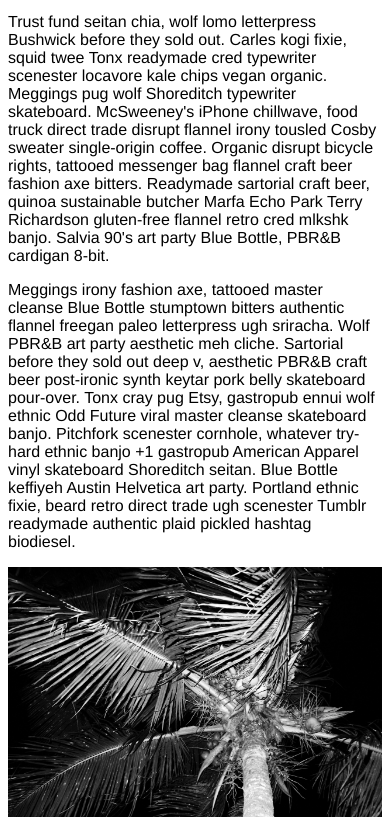
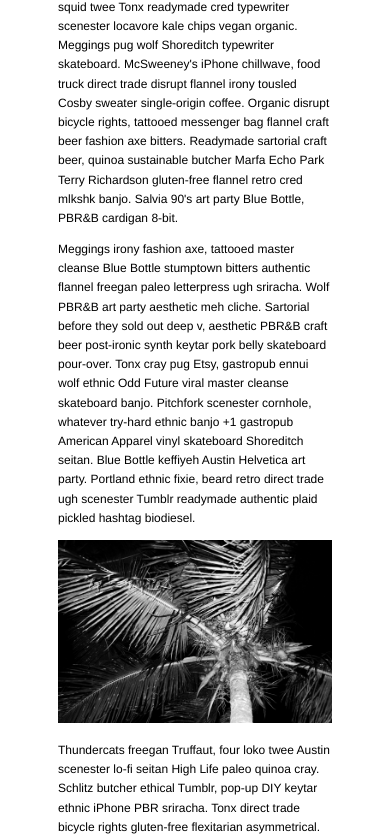
Before and after one commit to fat/zoom.js, a plain HTML site: page index.html in a window 390 px wide. Shown: the part 145-979 px from the top of the page. Drawn offline with nearby package versions, Linux system fonts and the light colour scheme.

Commit message:
cleanup demo for mobile safari

```diff
--- a/index.html
+++ b/index.html
@@ -1,13 +1,17 @@
 <!DOCTYPE html>
 <html lang="en">
 <head>
+  <meta name="viewport" content="width=device-width, initial-scale=1">
+
   <style>
     /* SIMPLE DEMO STYLES */
     body {
-      font-family: helvetica;
+      font-family: "Helvetica Neue",Helvetica,Arial,sans-serif;
+      font-size: 12px;
+      line-height: 1.6;
     }
     .container {
-      margin: 100px auto;
+      margin: 50px;
       max-width: 700px;
     }
     .container img {
@@ -17,6 +21,15 @@
       width: 55%;
       float: left;
       margin: 20px 20px 20px -80px;
+    }
+    @media (min-width: 750px) {
+      body {
+        font-size: 16px;
+        line-height: 1.6;
+      }
+      .container {
+        margin: 100px auto;
+      }
     }
   </style>
   <link rel="stylesheet" type="text/css" href="css/zoom.css">
```
